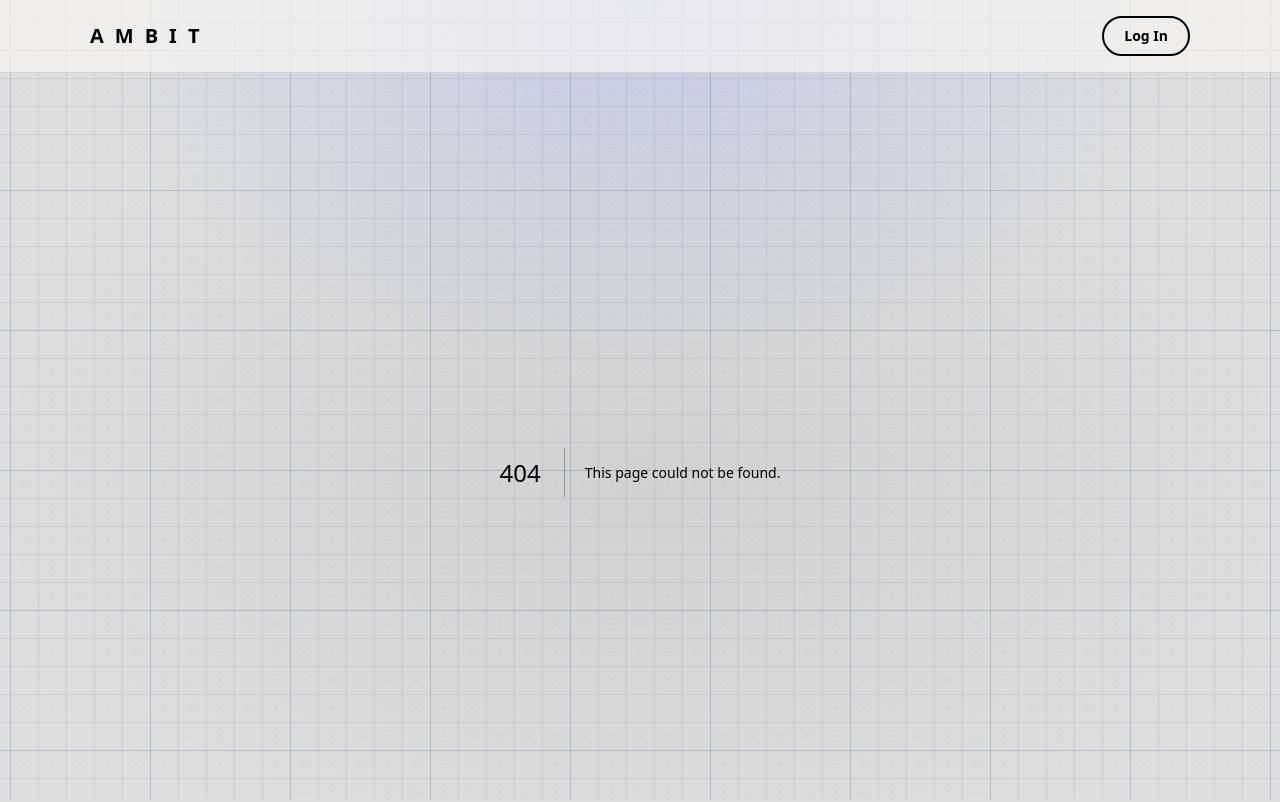
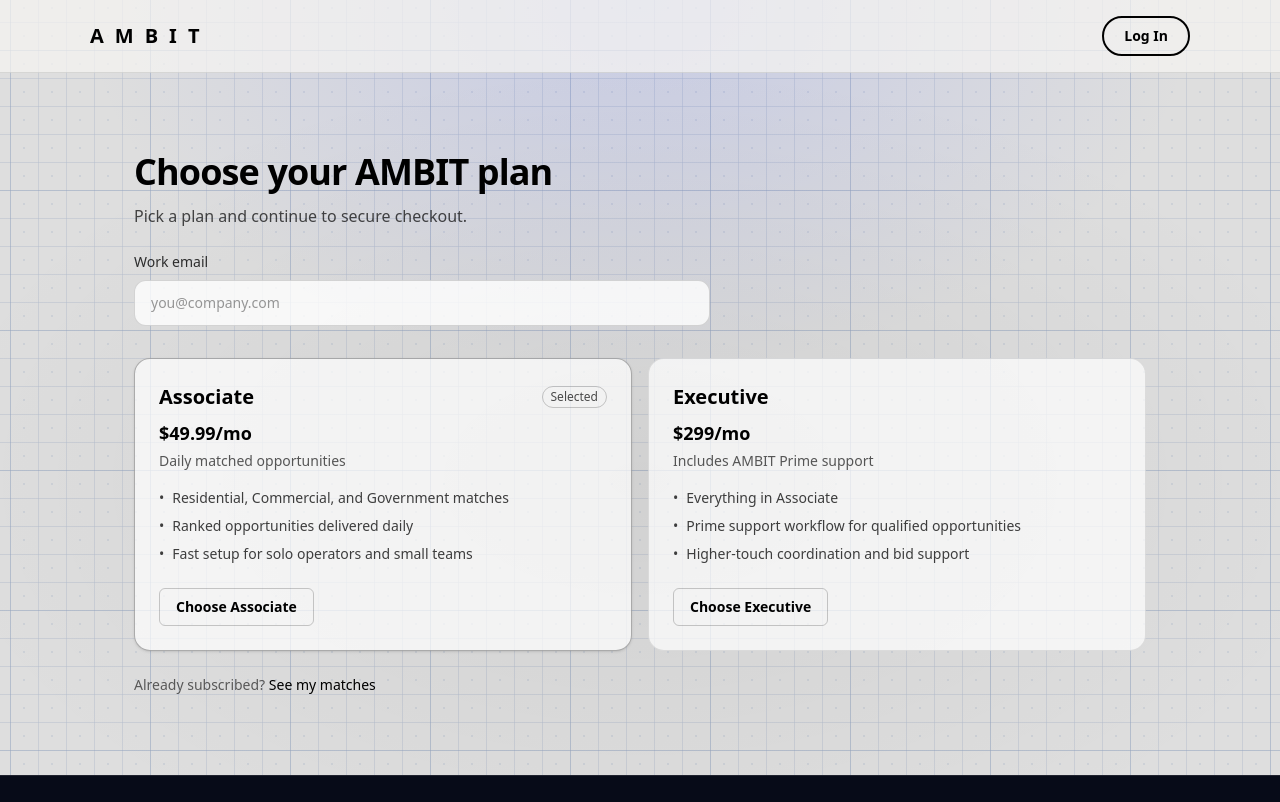
Before and after one commit to seansevrix/ambit, a Next.js app: page /choose-plan in a window 1280 px wide. Before the commit this address had no page. Shown: the top 802 px of the page. Built offline with nearby package versions, Linux system fonts and the light colour scheme; no server answers.

Commit message:
Add choose-plan flow with Associate/Executive Stripe selection

```diff
--- /dev/null
+++ b/app/choose-plan/page.tsx
@@ -0,0 +1,182 @@
+"use client";
+
+import Link from "next/link";
+import { useMemo, useState } from "react";
+import { useSearchParams } from "next/navigation";
+
+type Plan = "associate" | "executive";
+
+const BACKEND_URL = process.env.NEXT_PUBLIC_BACKEND_URL || "";
+
+const PLAN_COPY: Record<
+  Plan,
+  { name: string; price: string; subtitle: string; bullets: string[] }
+> = {
+  associate: {
+    name: "Associate",
+    price: "$49.99/mo",
+    subtitle: "Daily matched opportunities",
+    bullets: [
+      "Residential, Commercial, and Government matches",
+      "Ranked opportunities delivered daily",
+      "Fast setup for solo operators and small teams",
+    ],
+  },
+  executive: {
+    name: "Executive",
+    price: "$299/mo",
+    subtitle: "Includes AMBIT Prime support",
+    bullets: [
+      "Everything in Associate",
+      "Prime support workflow for qualified opportunities",
+      "Higher-touch coordination and bid support",
+    ],
+  },
+};
+
+export default function ChoosePlanPage() {
+  const searchParams = useSearchParams();
+  const qPlan = (searchParams.get("plan") || "").toLowerCase();
+  const qEmail = searchParams.get("email") || "";
+
+  const defaultPlan: Plan = qPlan === "executive" ? "executive" : "associate";
+
+  const [selectedPlan, setSelectedPlan] = useState<Plan>(defaultPlan);
+  const [email, setEmail] = useState(qEmail);
+  const [loadingPlan, setLoadingPlan] = useState<Plan | null>(null);
+  const [error, setError] = useState("");
+
+  const cards: Plan[] = useMemo(() => ["associate", "executive"], []);
+
+  async function startCheckout(plan: Plan) {
+    setError("");
+
+    const cleanEmail = email.trim();
+    if (!cleanEmail) {
+      setError("Please enter your email.");
+      return;
+    }
+
+    if (!BACKEND_URL) {
+      setError("Missing NEXT_PUBLIC_BACKEND_URL.");
+      return;
+    }
+
+    try {
+      setLoadingPlan(plan);
+
+      const res = await fetch(
+        `${BACKEND_URL}/engine/billing/create-checkout-session`,
+        {
+          method: "POST",
+          headers: { "Content-Type": "application/json" },
+          body: JSON.stringify({
+            email: cleanEmail,
+            plan, // <- associate | executive
+          }),
+        }
+      );
+
+      const data = await res.json().catch(() => ({}));
+
+      if (!res.ok) {
+        throw new Error(data?.error || "Failed to start checkout.");
+      }
+
+      if (!data?.url) {
+        throw new Error("Checkout URL missing from server response.");
+      }
+
+      window.location.href = data.url;
+    } catch (e: any) {
+      setError(e?.message || "Something went wrong.");
+      setLoadingPlan(null);
+    }
+  }
+
+  return (
+    <main className="mx-auto max-w-[1060px] px-6 py-14 sm:py-20">
+      <header className="max-w-2xl">
+        <h1 className="text-3xl font-semibold tracking-tight text-black sm:text-4xl">
+          Choose your AMBIT plan
+        </h1>
+        <p className="mt-3 text-black/70">
+          Pick a plan and continue to secure checkout.
+        </p>
+      </header>
+
+      <div className="mt-6 max-w-xl">
+        <label className="mb-2 block text-sm font-medium text-black/80">
+          Work email
+        </label>
+        <input
+          type="email"
+          value={email}
+          onChange={(e) => setEmail(e.target.value)}
+          placeholder="you@company.com"
+          className="w-full rounded-xl border border-black/15 bg-white/80 px-4 py-3 text-sm outline-none ring-0 placeholder:text-black/40 focus:border-black/30"
+        />
+      </div>
+
+      <section className="mt-8 grid gap-4 md:grid-cols-2">
+        {cards.map((plan) => {
+          const c = PLAN_COPY[plan];
+          const active = selectedPlan === plan;
+
+          return (
+            <article
+              key={plan}
+              className={[
+                "rounded-2xl border bg-white/70 p-6 transition",
+                active ? "border-black/30 shadow-sm" : "border-black/10",
+              ].join(" ")}
+            >
+              <button
+                type="button"
+                onClick={() => setSelectedPlan(plan)}
+                className="w-full text-left"
+              >
+                <div className="flex items-center justify-between">
+                  <h2 className="text-xl font-semibold text-black">{c.name}</h2>
+                  {active ? (
+                    <span className="rounded-full border border-black/20 px-2 py-0.5 text-xs font-medium text-black/70">
+                      Selected
+                    </span>
+                  ) : null}
+                </div>
+                <p className="mt-2 text-lg font-semibold text-black">{c.price}</p>
+                <p className="mt-1 text-sm text-black/65">{c.subtitle}</p>
+              </button>
+
+              <ul className="mt-4 space-y-2 text-sm text-black/75">
+                {c.bullets.map((b) => (
+                  <li key={b} className="flex gap-2">
+                    <span>•</span>
+                    <span>{b}</span>
+                  </li>
+                ))}
+              </ul>
+
+              <button
+                onClick={() => startCheckout(plan)}
+                disabled={!!loadingPlan}
+                className="mt-6 inline-flex items-center justify-center rounded-md border border-black/20 px-4 py-2 text-sm font-semibold text-black transition hover:bg-black hover:text-white disabled:cursor-not-allowed disabled:opacity-60"
+              >
+                {loadingPlan === plan ? "Redirecting..." : `Choose ${c.name}`}
+              </button>
+            </article>
+          );
+        })}
+      </section>
+
+      {error ? <p className="mt-4 text-sm text-red-600">{error}</p> : null}
+
+      <div className="mt-6 text-sm text-black/60">
+        Already subscribed?{" "}
+        <Link href="/matches/1" className="font-medium text-black hover:underline">
+          See my matches
+        </Link>
+      </div>
+    </main>
+  );
+}
```
